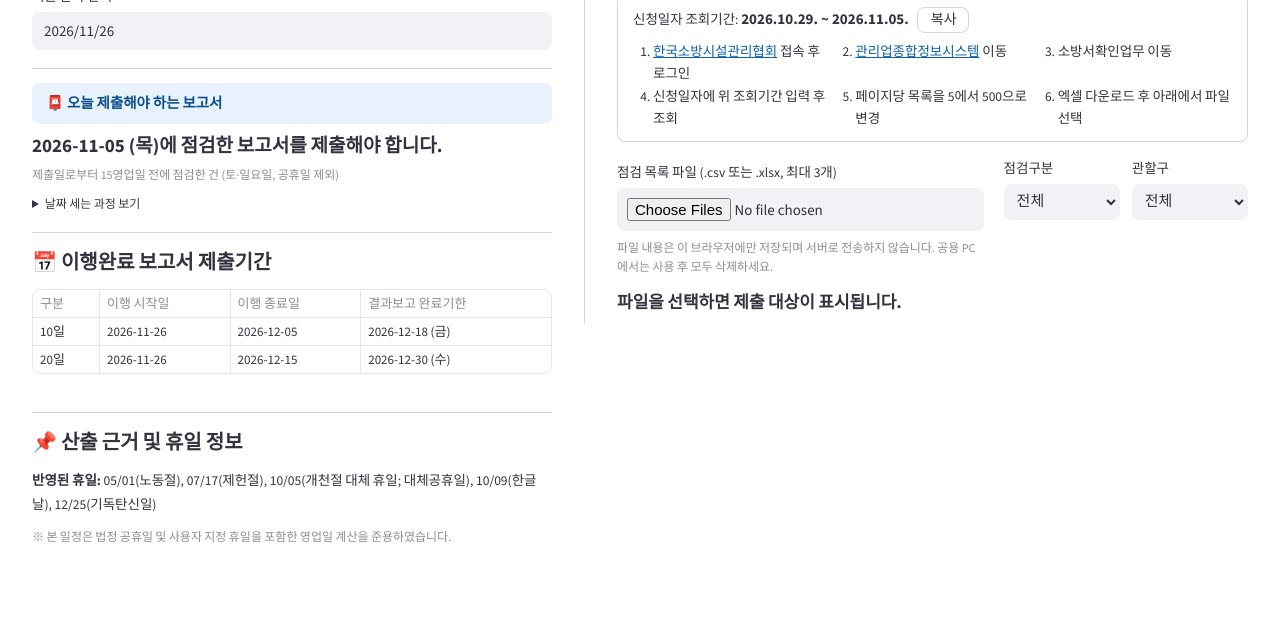
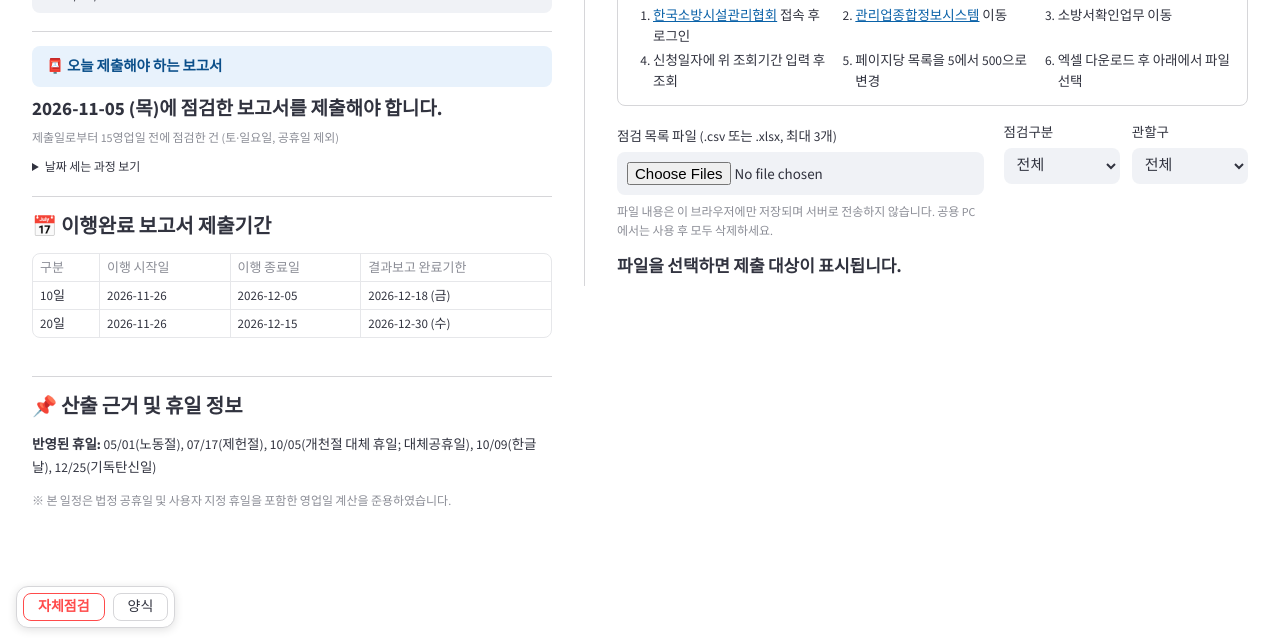
Before and after one commit to gochulhee-bit/gochulhee-bit.github.io, a plain HTML site: page index.html in a window 1280 px wide. Shown: the part 156-800 px from the top of the page. Drawn offline with nearby package versions, Linux system fonts and the light colour scheme.

Commit message:
페이지 선택 버튼을 화면 왼쪽 아래로 이동
Co-Authored-By: Claude Sonnet 5.5 <noreply@anthropic.com>
Claude-Session: https://claude.ai/code/session_014WCcXbDQ771tgtAE79XfCj

```diff
--- a/index.html
+++ b/index.html
@@ -91,6 +91,9 @@ button:hover,button:focus-visible{border-color:var(--accent);color:var(--accent)
 .pages a{padding:2px 14px;border:1px solid var(--line);border-radius:8px;color:var(--fg);text-decoration:none;font-size:14px}
 .pages a[aria-current]{border-color:var(--accent);color:var(--accent);font-weight:700}
 @media (min-width:1100px){#xtable{max-height:max(240px,calc(100vh - 615px))}}
+.pages,main>nav{position:fixed;z-index:20;left:max(16px,env(safe-area-inset-left,0px));bottom:calc(16px + env(safe-area-inset-bottom,0px));margin:0;padding:6px;background:#fff;border:1px solid var(--line);border-radius:12px;box-shadow:0 2px 10px rgba(0,0,0,.12)}
+main{padding-bottom:76px}
+@media (min-width:1100px){main{padding-bottom:64px}#xtable{max-height:max(240px,calc(100vh - 615px))}}
 </style>
 
 <main>
```
Also changed, not shown: form.html (+2 -0 lines).
